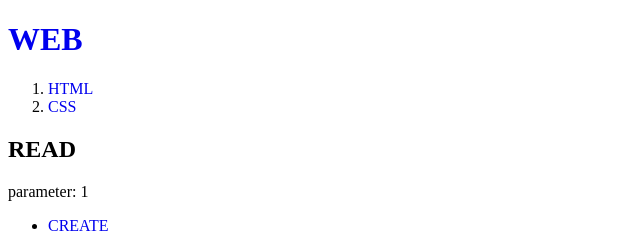
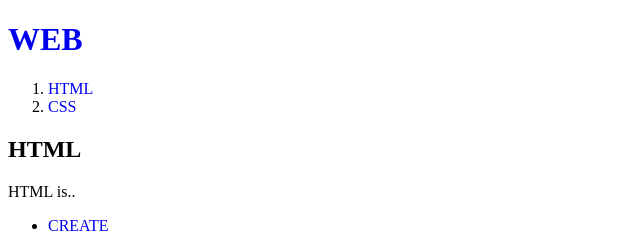
Before and after one commit to hjinn0813/nextjs-start, a Next.js app: page /read/1 in a window 1280 px wide. Shown: the top 233 px of the page, without its empty margins (0-640 px from the left). Built offline with nearby package versions, Linux system fonts and the light colour scheme; data requests are answered from the project's data file.

Commit message:
feat: 8.21일 학습 - next.js 글 읽기

```diff
--- a/src/app/read/[id]/page.js
+++ b/src/app/read/[id]/page.js
@@ -1,10 +1,13 @@
 // read page
 
-export default function Read(props) {
+export default async function Read(props) {
+  const resp = await fetch(`http://localhost:9999/topics/${props.params.id}`);
+  const topic = await resp.json();
+
   return (
     <>
-      <h2>READ</h2>
-      parameter: {props.params.id}
+      <h2>{topic.title}</h2>
+      {topic.body}
     </>
   );
 }
```
